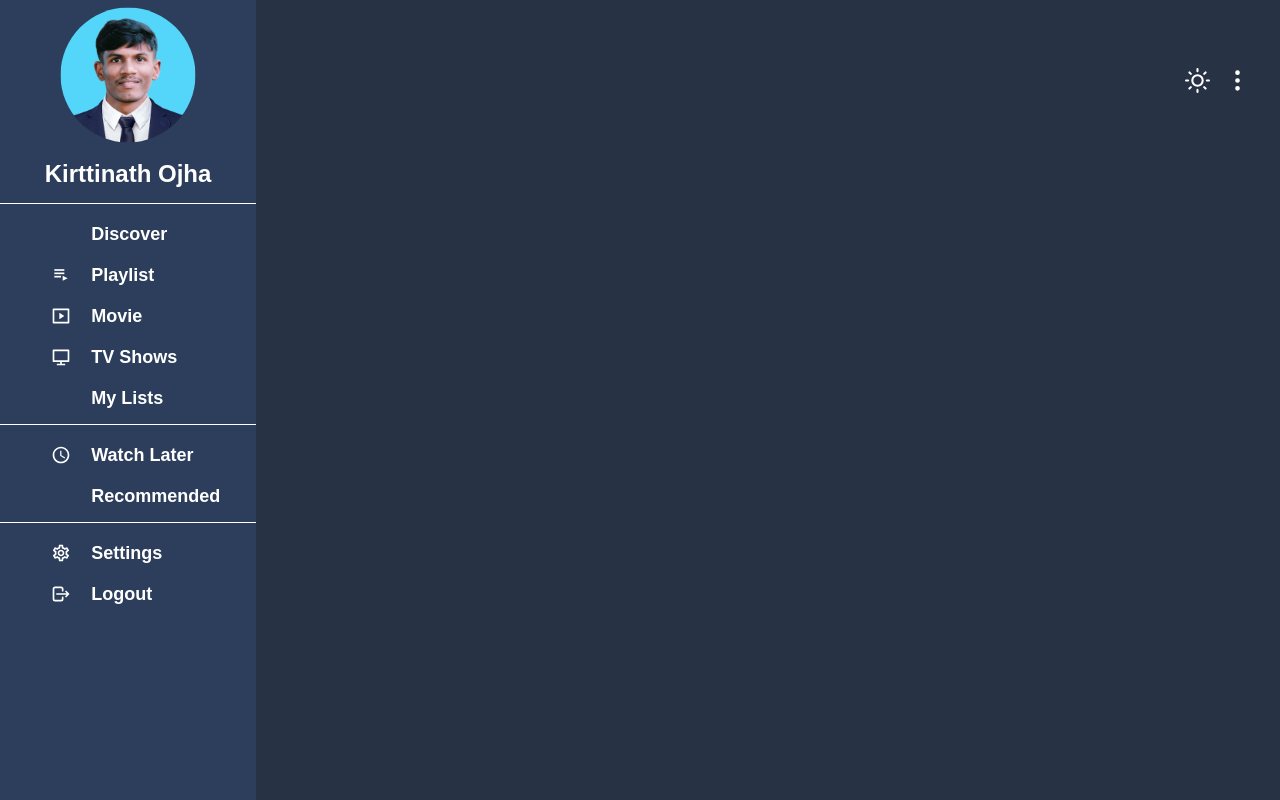
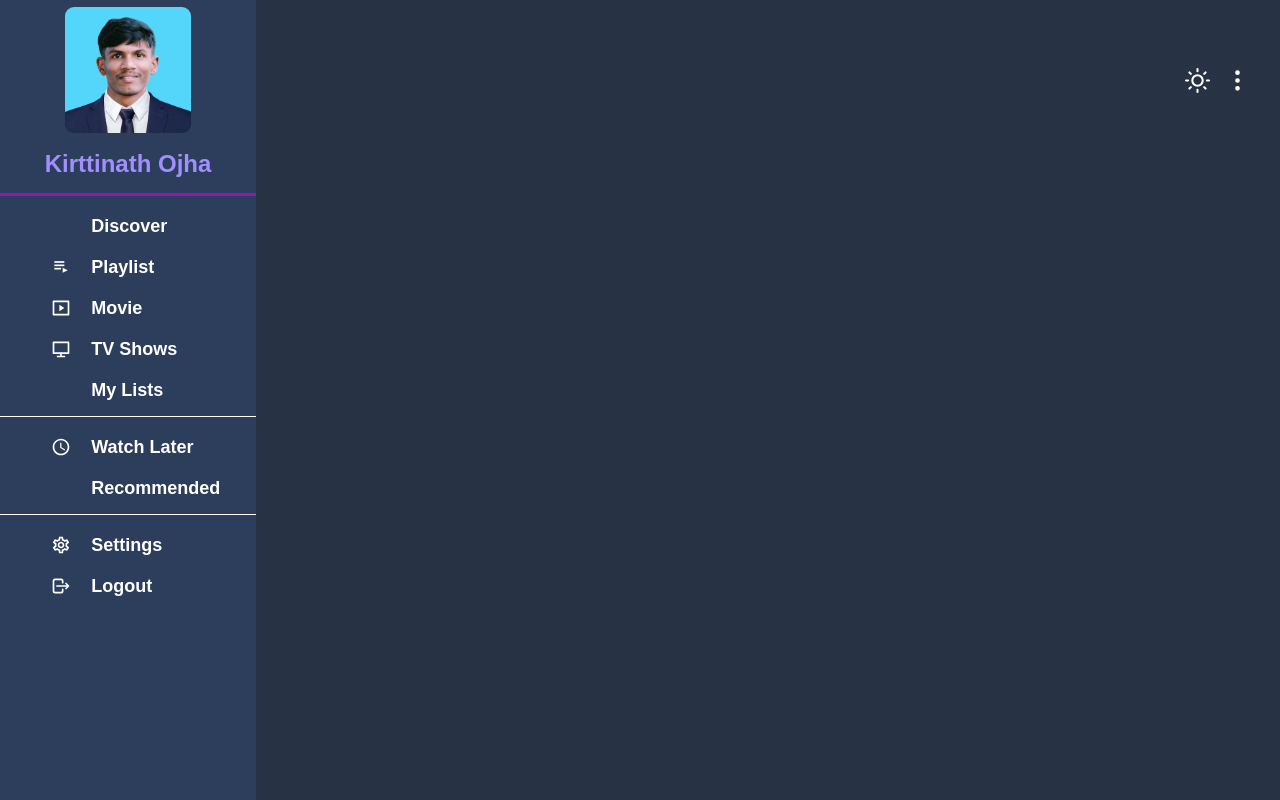
Before and after one commit to Kirttinath/moviefox, a React (Vite) app: page / in a window 1280 px wide. Built offline with nearby package versions, Linux system fonts and the light colour scheme; no server answers; some icons are missing.

Commit message:
Update user component styles.

```diff
--- a/src/App.jsx
+++ b/src/App.jsx
@@ -1,44 +1,32 @@
-import { useState,useEffect } from 'react'
-import Hero from './components/Hero/Hero'
-import DashBoard from './components/Dashboard/DashBoard'
-import { BrowserRouter, Route, Routes } from 'react-router-dom'
-import Home from './Pages/Home/Home'
-import './App.css'
-import Playlist from './Pages/Playlist/Playlist'
-import Movies from './Pages/Movies/Movies'
-import TvShows from './Pages/TvShows/TvShows'
-import MyList from './Pages/MyList/MyList'
-import WatchLater from './Pages/WatchLater/WatchLater'
-import Settings from './Pages/Settings/Settings'
-import Recommended from './Pages/Recommended/Recommended'
-import Logout from './Pages/Logout/Logout'
-
-
-
-
-
-
+// import { useState,useEffect } from 'react'
+// import Hero from './components/Hero/Hero'
+// import DashBoard from './components/Dashboard/DashBoard'
+import { BrowserRouter, Route, Routes } from "react-router-dom";
+import Home from "./Pages/Home/Home";
+import "./App.css";
+import Playlist from "./Pages/Playlist/Playlist";
+import Movies from "./Pages/Movies/Movies";
+import TvShows from "./Pages/TvShows/TvShows";
+import MyList from "./Pages/MyList/MyList";
+import WatchLater from "./Pages/WatchLater/WatchLater";
+import Settings from "./Pages/Settings/Settings";
+import Recommended from "./Pages/Recommended/Recommended";
+import Logout from "./Pages/Logout/Logout";
 
 export default function App() {
-
-
-
   return (
     <BrowserRouter>
-
-    <Routes>
-        <Route path="/" element={<Home/>} />
-        <Route path="/playlist" element={<Playlist />} />
+      <Routes>
+        <Route path="/" element={<Home />} />
+        {/* <Route path="/playlist" element={<Playlist />} />
         <Route path="/movie" element={<Movies />} />
         <Route path="/TvShows" element={<TvShows />} />
         <Route path="/MyList" element={<MyList />} />
         <Route path="/WatchLater" element={<WatchLater />} />
         <Route path="/Recommended" element={<Recommended />} />
-        <Route path="/Settings" element={< Settings/>} />
-        <Route path="/logout" element={< Logout/>} />
-
-    </Routes>
-
-</BrowserRouter>
-  )
+        <Route path="/Settings" element={<Settings />} />
+        <Route path="/logout" element={<Logout />} /> */}
+      </Routes>
+    </BrowserRouter>
+  );
 }
--- a/src/components/User/User.css
+++ b/src/components/User/User.css
@@ -4,14 +4,14 @@
   justify-content: center;
   align-items: center;
   gap: 10px;
-  border-bottom: 1px solid white;
+  border-bottom: 3px solid rgb(147, 21, 185);
   padding-bottom: 15px;
 }
 img {
-  width: 150px;
-  height: 150px;
+  width: 140px;
+  height: 140px;
   border-radius: 50%;
 }
 h2 {
-  color: white;
+  color: rgb(161, 142, 255);
 }
```
